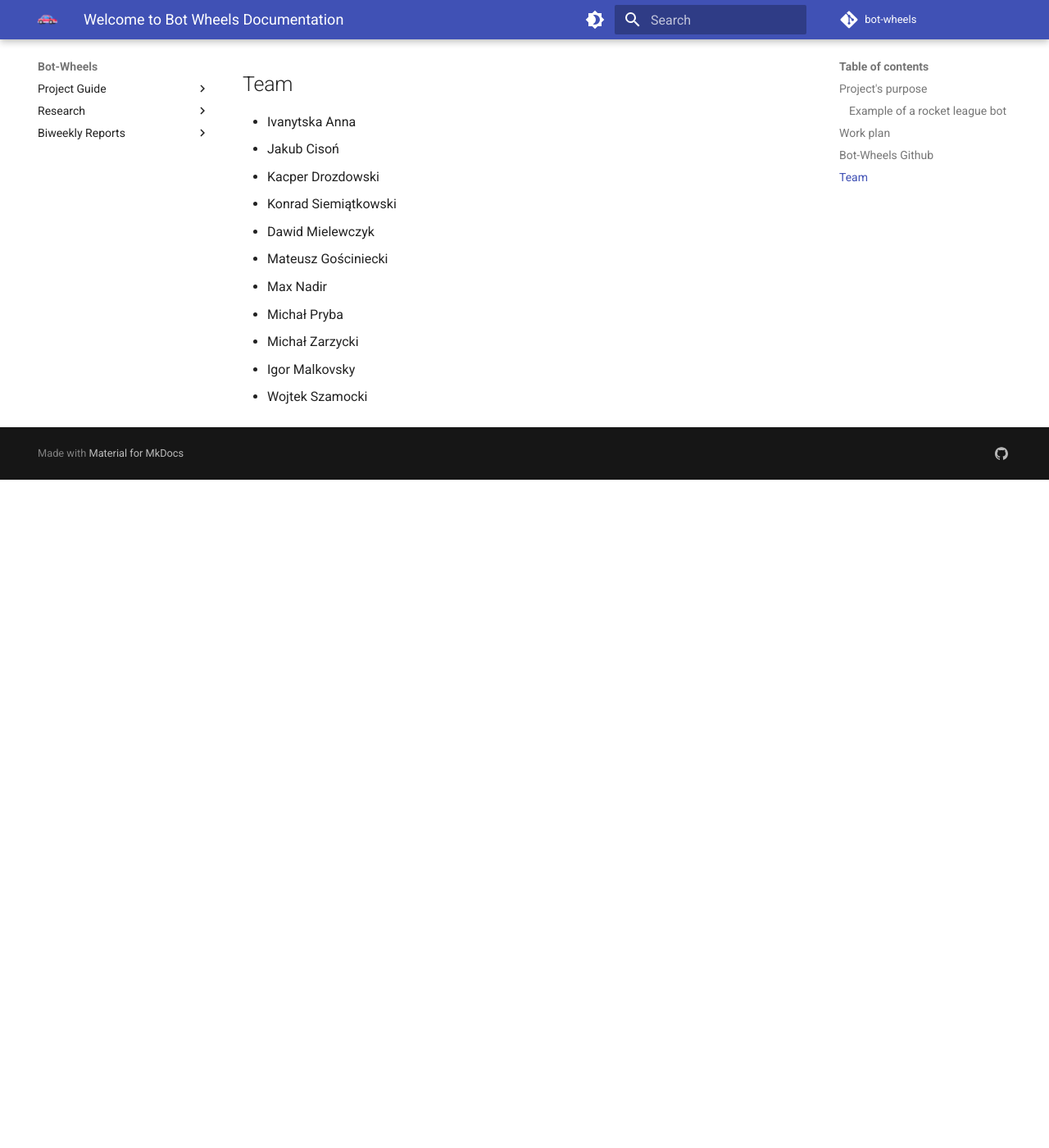
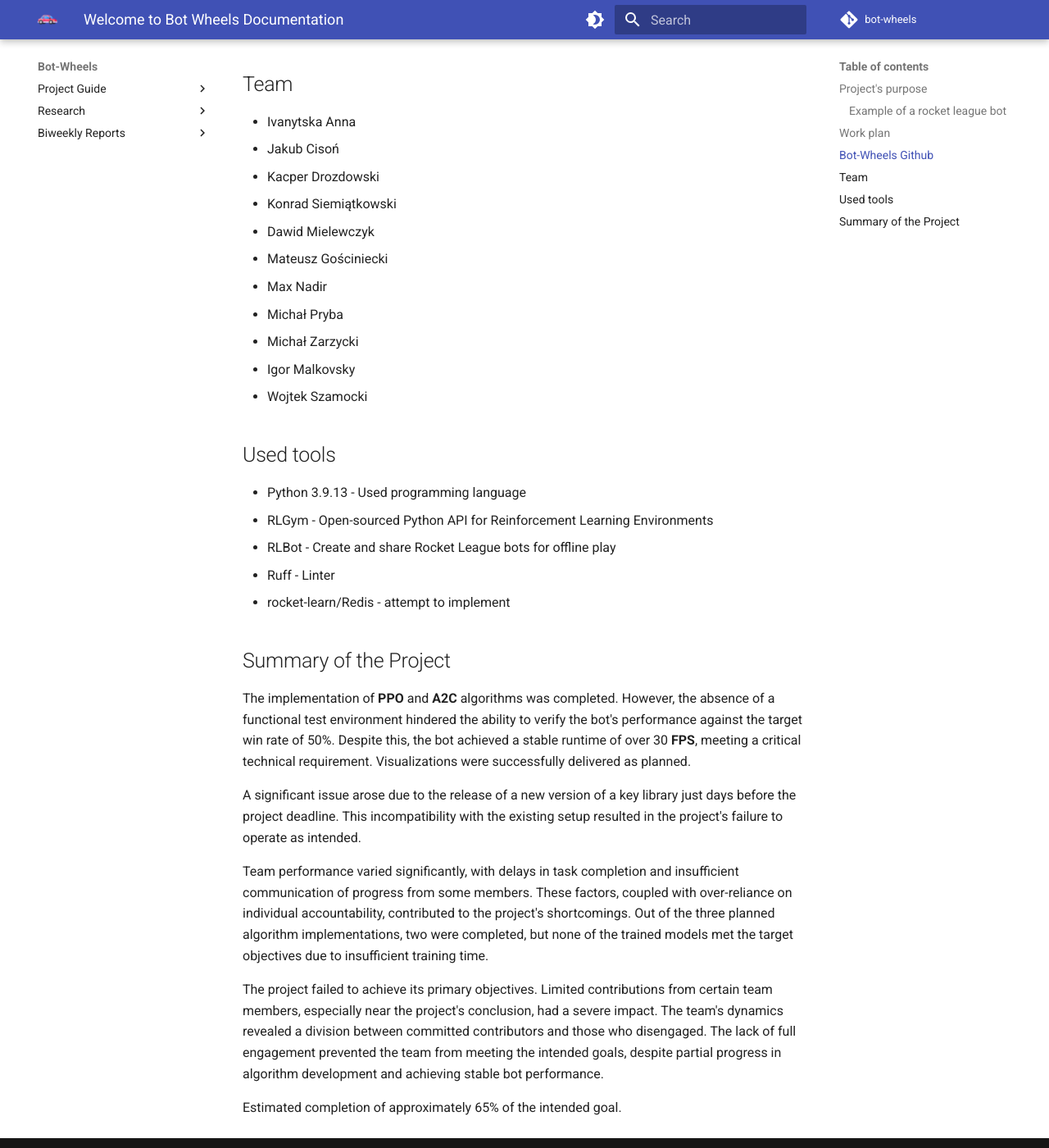
Before and after one commit to bot-wheels/docs, an MkDocs documentation site: the page built from docs/index.md, in a window 1280 px wide and 1400 px high, scrolled down 2231 px. Shown: the whole window at 82% size. Built offline with MkDocs 1.6.1 and Material for MkDocs 9.7.7, drawn with Linux system fonts in a browser that asks for light colours; before the commit the page ends 2816 px from its top, so only the background shows below that.

Commit message:
simple documenatation update

```diff
--- a/docs/index.md
+++ b/docs/index.md
@@ -58,3 +58,23 @@ The goal of the project is to create a bot for the game Rocket League, which wil
 * Michał Zarzycki
 * Igor Malkovsky
 * Wojtek Szamocki
+
+## Used tools
+
+* Python 3.9.13 - Used programming language
+* RLGym - Open-sourced Python API for Reinforcement Learning Environments
+* RLBot - Create and share Rocket League bots for offline play
+* Ruff - Linter
+* rocket-learn/Redis - attempt to implement
+
+## Summary of the Project
+
+The implementation of **PPO** and **A2C** algorithms was completed. However, the absence of a functional test environment hindered the ability to verify the bot's performance against the target win rate of 50%. Despite this, the bot achieved a stable runtime of over 30 **FPS**, meeting a critical technical requirement. Visualizations were successfully delivered as planned.
+
+A significant issue arose due to the release of a new version of a key library just days before the project deadline. This incompatibility with the existing setup resulted in the project's failure to operate as intended.
+
+Team performance varied significantly, with delays in task completion and insufficient communication of progress from some members. These factors, coupled with over-reliance on individual accountability, contributed to the project's shortcomings. Out of the three planned algorithm implementations, two were completed, but none of the trained models met the target objectives due to insufficient training time.
+
+The project failed to achieve its primary objectives. Limited contributions from certain team members, especially near the project's conclusion, had a severe impact. The team's dynamics revealed a division between committed contributors and those who disengaged. The lack of full engagement prevented the team from meeting the intended goals, despite partial progress in algorithm development and achieving stable bot performance.
+
+Estimated completion of approximately 65% of the intended goal.
```
Also changed, not shown: docs/biweekly-reports/summary-report.md (+0 -2 lines).
